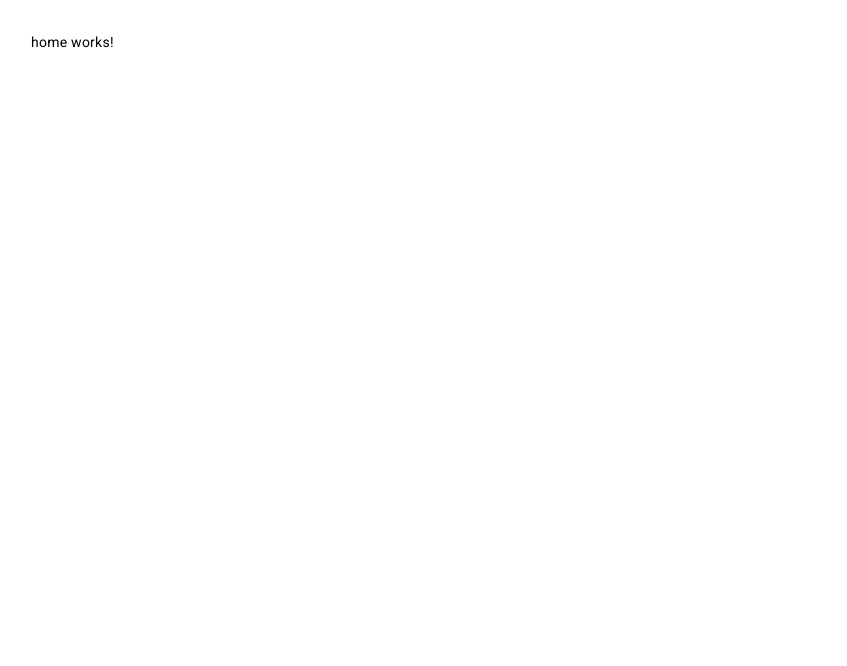
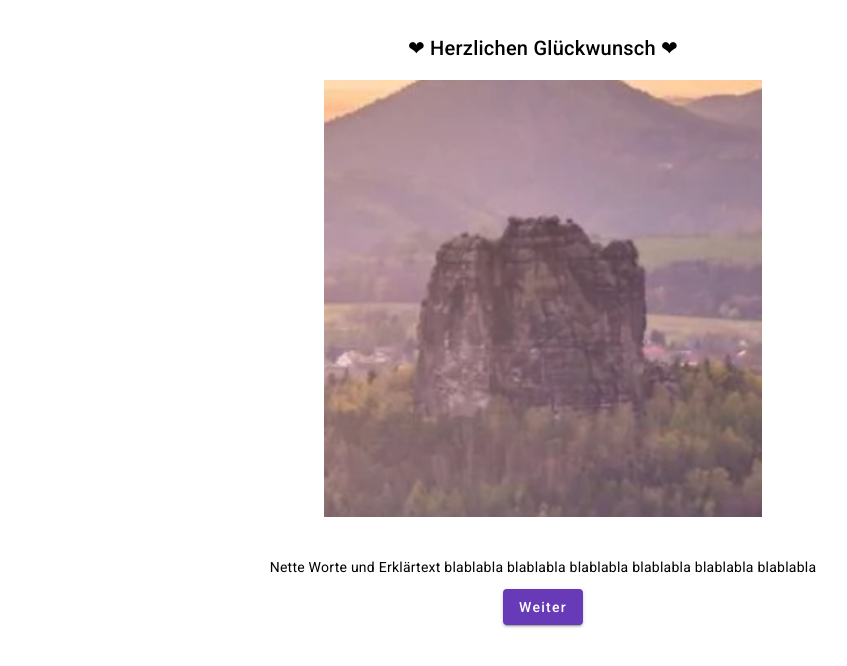
Before and after one commit to DanielmTheDev/wedding-quiz, an Angular app: page / in a window 1280 px wide. Shown: the top 666 px of the page, without its empty margins (97-944 px from the left). Built offline with nearby package versions, Linux system fonts and the light colour scheme.

Commit message:
implement home

```diff
--- a/src/home/home.component.html
+++ b/src/home/home.component.html
@@ -1 +1,10 @@
-<p>home works!</p>
+<div class="centering-container">
+  <div class="centering-column">
+    <h2>❤ Herzlichen Glückwunsch ❤</h2>
+    <img src="assets/dummy.png" alt="Malerweg" class="image"/>
+    <p class="explain-text">Nette Worte und Erklärtext blablabla blablabla blablabla blablabla blablabla blablabla</p>
+    <div class="centering-container">
+      <a mat-raised-button color="primary" href="/quiz">Weiter</a>
+    </div>
+  </div>
+</div>
--- a/src/home/home.component.scss
+++ b/src/home/home.component.scss
@@ -0,0 +1,21 @@
+.centering-container {
+  display: flex;
+  justify-content: center;
+  align-items: center;
+}
+
+.centering-column {
+  display: flex;
+  flex-direction: column;
+  justify-content: center;
+  align-items: center;
+}
+
+.image {
+  width: 80%;
+}
+
+.explain-text {
+  text-align: center;
+  margin-top: 5vh;
+}
--- a/src/home/home.component.ts
+++ b/src/home/home.component.ts
@@ -1,9 +1,10 @@
 import { Component } from '@angular/core';
+import { MatButtonModule } from "@angular/material/button";
 
 @Component({
   selector: 'app-home',
   standalone: true,
-  imports: [],
+  imports: [MatButtonModule],
   templateUrl: './home.component.html',
   styleUrl: './home.component.scss'
 })
--- a/src/quiz-card/quiz-card.component.html
+++ b/src/quiz-card/quiz-card.component.html
@@ -3,11 +3,11 @@
     <img src="{{ step.imagePath }}" alt="Malerweg" class="image"/>
   </div>
   <div class="centering-container">
-    <mat-card-title>{{ step.title }}</mat-card-title>
+    <mat-card-title class="top-space">{{ step.title }}</mat-card-title>
   </div>
   <mat-divider></mat-divider>
   <mat-card-content>
-    <p>{{ step.question }}</p>
+    <p class="top-space">{{ step.question }}</p>
     <mat-radio-group [(ngModel)]="selectedAnswer">
       <div class="radio-button-list">
         <mat-radio-button *ngFor="let answer of step.answers" [value]="answer">
--- a/src/quiz-card/quiz-card.component.scss
+++ b/src/quiz-card/quiz-card.component.scss
@@ -28,3 +28,7 @@
 .image {
   max-width: 80%;
 }
+
+.top-space {
+  margin-top: 1vh;
+}
```
